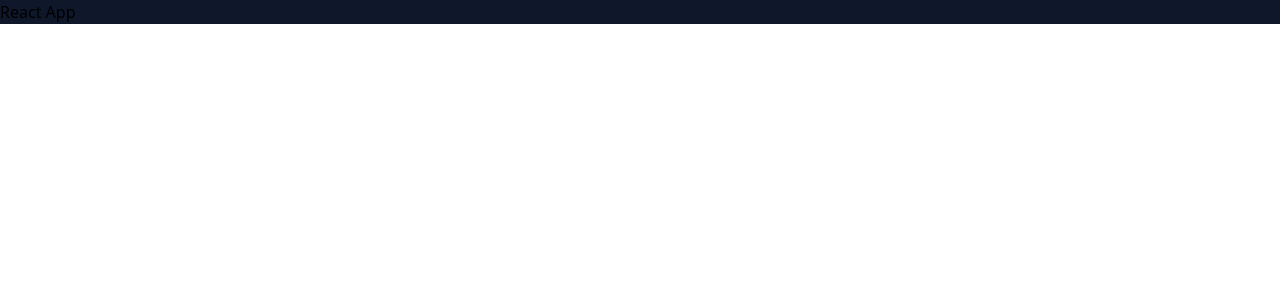
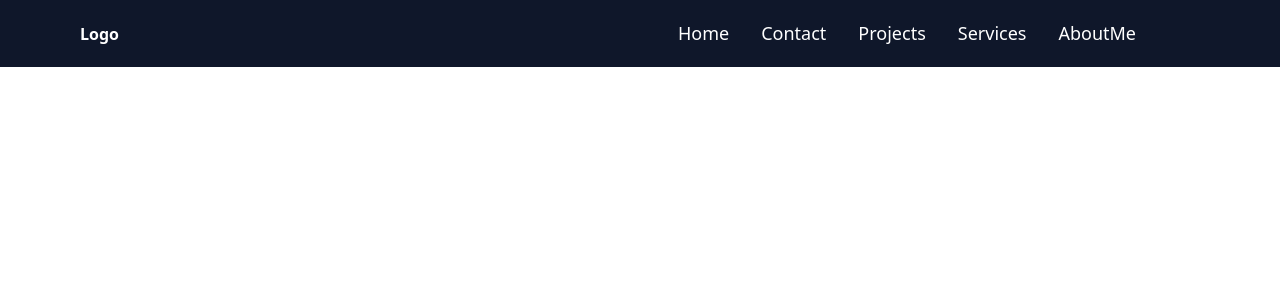
Before and after one commit to endy-aduba/Portfolio, a React (Vite) app in the folder react-app/: page / in a window 1280 px wide. Shown: the top 300 px of the page. Built offline with nearby package versions, Linux system fonts and the light colour scheme.

Commit message:
nav done

```diff
--- a/react-app/src/App.jsx
+++ b/react-app/src/App.jsx
@@ -1,14 +1,10 @@
+import Nav from "./Components/Nav";
 
-
-function App() {
-
-  return (
-    <>
+const App = () => {
+  return(
     <div className="bg-slate-900">
-    <h2>React App</h2>
+      <Nav></Nav>
     </div>
-    </>
-  )
-}
-
-export default App
+  );
+};
+export default App;
--- a/react-app/src/Components/AboutMe.jsx
+++ b/react-app/src/Components/AboutMe.jsx
@@ -0,0 +1,9 @@
+const AboutMe = () =>{
+    return (
+        <div>
+
+        </div>
+    );
+};
+
+export default AboutMe;
--- a/react-app/src/Components/Contact.jsx
+++ b/react-app/src/Components/Contact.jsx
@@ -0,0 +1,9 @@
+const Contact = () =>{
+    return (
+        <div>
+
+        </div>
+    );
+};
+
+export default Contact;
--- /dev/null
+++ b/react-app/src/Components/Footer.jsx
@@ -0,0 +1,9 @@
+const Footer = () =>{
+    return (
+        <div>
+
+        </div>
+    );
+};
+
+export default Footer;
--- a/react-app/src/Components/Nav.jsx
+++ b/react-app/src/Components/Nav.jsx
@@ -0,0 +1,71 @@
+import {useState} from "react";
+import { Link } from "react-scroll";
+import {FaTimes} from "react-icons/fa";
+import {CiMenuFries} from "react-icons/ci";
+
+const Nav = () =>{
+    const [click, setClick] =useState(false);
+    const handleClick = () => {
+        setClick(!click);
+    }
+    const content = <>
+
+        <div className="lg:hidden block absolute top-16 w-full left-0 right-0 bg-slate-900 transition">
+            <ul className="text-center text-xl p-20">
+                <Link spy={true} smooth={true} to = "HomePage">
+                    <li className="my-4 py-4 border-b border-slate-800 hover:bg-slate-800 hover:rounded">Home</li>
+                </Link>
+                <Link spy={true} smooth={true} to = "Contact">
+                    <li className="my-4 py-4 border-b border-slate-800 hover:bg-slate-800 hover:rounded">Contact</li>
+                </Link>
+                <Link spy={true} smooth={true} to = "Projects">
+                    <li className="my-4 py-4 border-b border-slate-800 hover:bg-slate-800 hover:rounded">Projects</li>
+                </Link>
+                <Link spy={true} smooth={true} to = "Services">
+                    <li className="my-4 py-4 border-b border-slate-800 hover:bg-slate-800 hover:rounded">Services</li>
+                </Link>
+                <Link spy={true} smooth={true} to = "AboutMe">
+                    <li className="my-4 py-4 border-b border-slate-800 hover:bg-slate-800 hover:rounded">AboutMe</li>
+                </Link>
+            </ul>
+        </div>
+        </>
+        return (
+        <nav>
+            <div className="h-10vh flex justify-between z-50 text-white lg:py-5 px-20 py-4">
+                <div className="flex items-center flex-1">
+                    <span className="text-3x1 font-bold">Logo</span>
+                </div>
+                <div className="lg:flex md:flex lg: flex-1 items center justify-end font-normal hidden">
+                    <div className="flex-10">
+                        <ul className="flex gap-8 mr-16 text-[18px]">
+                        <Link spy={true} smooth={true} to = "HomePage">
+                            <li className="hover:text-red-600 transition boarder-b-2 border-slate-900 hover:border-red-500 cursor-pointer">Home</li>
+                        </Link>
+                        <Link spy={true} smooth={true} to = "Contact">
+                            <li className="hover:text-red-600 transition boarder-b-2 border-slate-900 hover:border-red-500 cursor-pointer">Contact</li>
+                        </Link>
+                        <Link spy={true} smooth={true} to = "Projects">
+                            <li className="hover:text-red-600 transition boarder-b-2 border-slate-900 hover:border-red-500 cursor-pointer">Projects</li>
+                        </Link>
+                        <Link spy={true} smooth={true} to = "Services">
+                            <li className="hover:text-red-600 transition boarder-b-2 border-slate-900 hover:border-red-500 cursor-pointer">Services</li>
+                        </Link>
+                        <Link spy={true} smooth={true} to = "AboutMe">
+                            <li className="hover:text-red-600 transition boarder-b-2 border-slate-900 hover:border-red-500 cursor-pointer">AboutMe</li>
+                        </Link>
+                        </ul>
+                    </div>
+                </div>
+                <div>
+                    {click && content}
+                </div>
+                <button className="block sm:hidden transtion" onClick={handleClick}>
+                    {click ? <FaTimes/> : <CiMenuFries/>}
+                </button>
+            </div>
+        </nav>
+    );
+};
+
+export default Nav;
--- a/react-app/src/Components/Projects.jsx
+++ b/react-app/src/Components/Projects.jsx
@@ -0,0 +1,9 @@
+const Projects = () =>{
+    return (
+        <div>
+
+        </div>
+    );
+};
+
+export default Projects;
--- a/react-app/src/Components/Services.jsx
+++ b/react-app/src/Components/Services.jsx
@@ -0,0 +1,9 @@
+const Services = () =>{
+    return (
+        <div>
+
+        </div>
+    );
+};
+
+export default Services;
```
